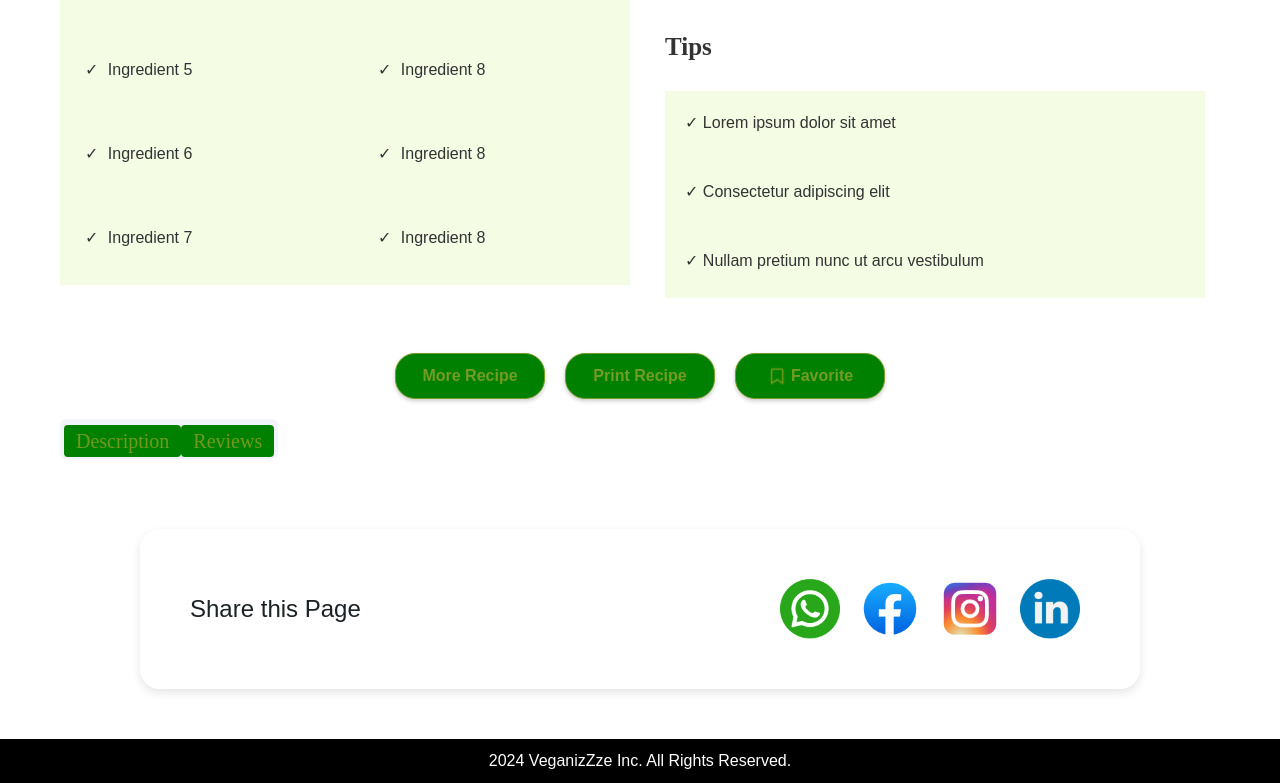
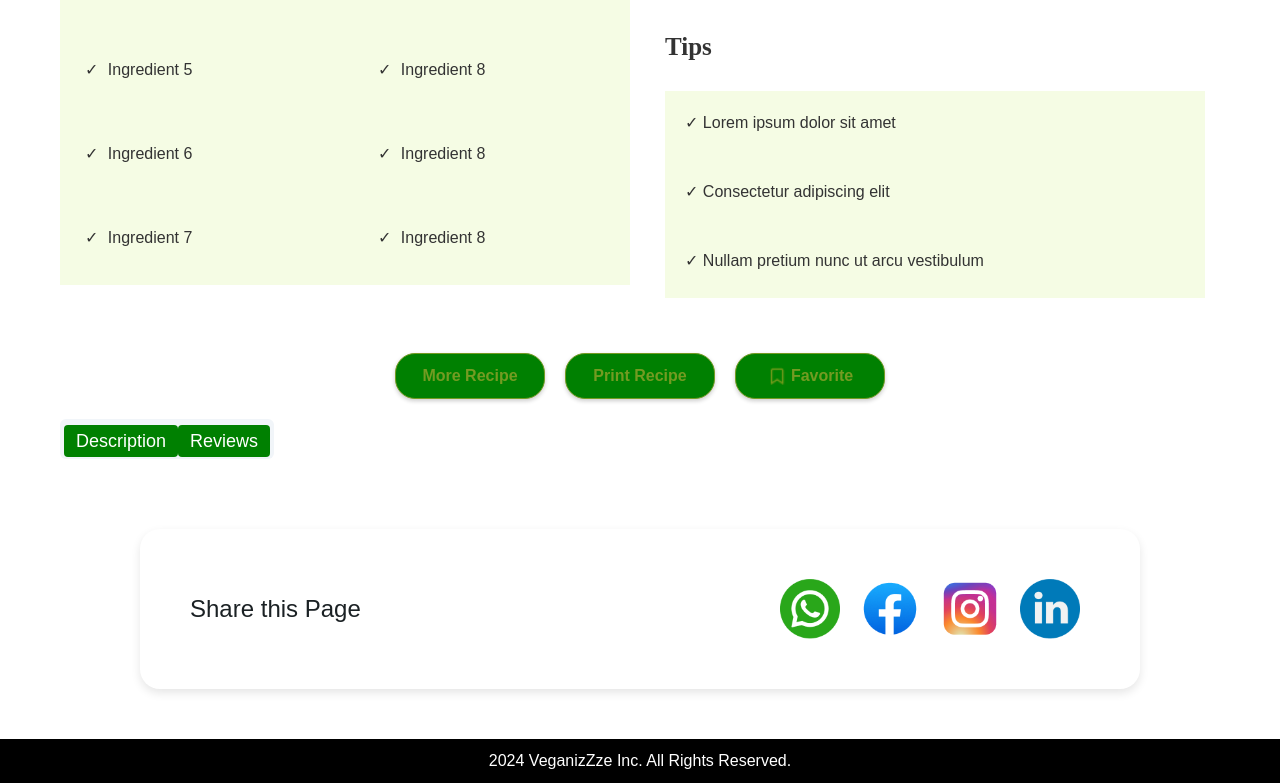
Before and after one commit to asadishaq15/voganizzzeeee, a React (Vite) app: page /recipies in a window 1280 px wide. Shown: the part 933-1716 px from the top of the page. Built offline with nearby package versions, Linux system fonts and the light colour scheme; the HTML template or start-up script is replaced by a standard one.

Commit message:
client review 4

```diff
--- a/src/Components/DescriptionTab/descriptionTab.jsx
+++ b/src/Components/DescriptionTab/descriptionTab.jsx
@@ -4,7 +4,7 @@ import styled from "styled-components";
 import avar1 from "../../assets/Images/Review1.webp"
 import WriteReviewComponent from "../WriteReview/writeReview";
 
-// Styled components for the tabs and review card
+
 const TabsContainer = styled.div`
   max-width: 1200px;
   margin: 0 auto;
@@ -72,6 +72,13 @@ const ReviewDetails = styled.div`
 const Reviewer = styled.span`
   margin-right: 8px;
 `;
+const TabsTriggerStyled = styled(TabsTrigger)`
+font-size:18px;
+  &:hover {
+    background-color: #71991B;
+    color: white;
+  }
+`;
 
 // Review data
 const reviews = [
@@ -94,14 +101,25 @@ const reviews = [
   // Add more review objects as needed
 ];
 
+
 // CustomTabs component
 const CustomTabs = () => {
   return (
     <TabsContainer>
       <Tabs defaultValue="account" className="w-full">
         <TabsList>
-          <TabsTrigger value="Description" >Description</TabsTrigger>
-          <TabsTrigger value="Reviews">Reviews</TabsTrigger>
+          <TabsTriggerStyled value="Description" style={{
+                ":hover": {
+                backgroundColor: "#71991B",
+                color: "white"
+                }
+            }} >Description</TabsTriggerStyled>
+          <TabsTriggerStyled value="Reviews" style={{
+                ":hover": {
+                backgroundColor: "#71991B",
+                color: "white"
+                }
+            }}>Reviews</TabsTriggerStyled>
         </TabsList>
         <TabsContent value="Description">
           <p>
--- a/src/Components/ProductDetailsTab/productDetailsTab.jsx
+++ b/src/Components/ProductDetailsTab/productDetailsTab.jsx
@@ -100,6 +100,7 @@ const DescriptionImage = styled.img`
 
 // CustomTabs component
 const TabsTriggerStyled = styled(TabsTrigger)`
+font-size:18px;
   &:hover {
     background-color: #71991B;
     color: white;
--- a/src/pages/TravelCards/travelCards.jsx
+++ b/src/pages/TravelCards/travelCards.jsx
@@ -84,6 +84,7 @@ const ContentItem = styled.div`
   width: 100%;
   padding:10px;
   h3 {
+    font-weight:bold;
     font-size: 1.4rem;
     font-family: 'Ubuntu', sans-serif;
     margin-bottom: 0.5rem;
```
